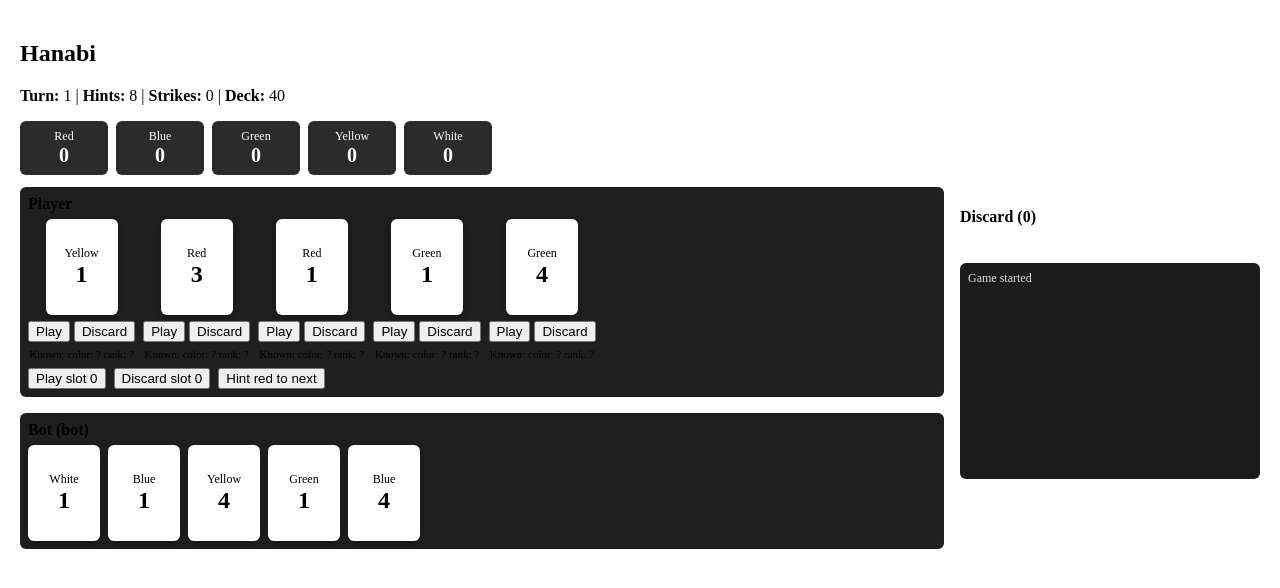
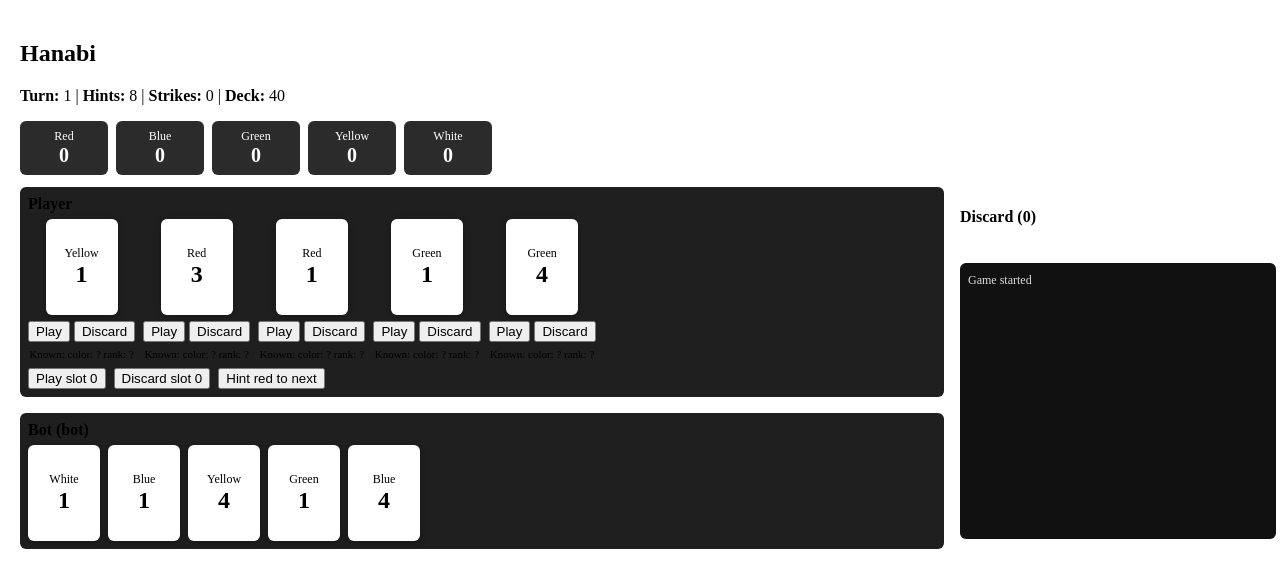
Before and after one commit to noirka/Hanabi-game, a React (Vite) app in the folder hanabi-online/frontend/: page / in a window 1280 px wide. Shown: the top 588 px of the page. Built offline with nearby package versions, Linux system fonts and the light colour scheme.

Commit message:
feat: improve GameLog UI (auto-scroll + style formatting)

```diff
--- a/hanabi-online/frontend/src/ui/GameLog.tsx
+++ b/hanabi-online/frontend/src/ui/GameLog.tsx
@@ -1,23 +1,47 @@
-import type { GameSnapshot } from "../game/types";
+import React, { useEffect, useRef } from "react";
 
 export function GameLog({ lines }: { lines: string[] }) {
+  const containerRef = useRef<HTMLDivElement | null>(null);
+
+  useEffect(() => {
+    const div = containerRef.current;
+    if (!div) return;
+    div.scrollTop = div.scrollHeight;
+  }, [lines]);
+
   return (
     <div
+      ref={containerRef}
       style={{
-        background: "#1b1b1b",
-        padding: "8px",
-        borderRadius: "6px",
-        color: "#ddd",
-        height: "200px",
+        width: "100%",
+        height: 260,
         overflowY: "auto",
-        fontSize: "12px",
+        background: "#111",
+        padding: 8,
+        borderRadius: 6,
+        fontSize: 12,
+        color: "white",
       }}
     >
-      {lines.map((line, i) => (
-        <div key={i} style={{ marginBottom: "2px" }}>
-          {line}
-        </div>
-      ))}
+      {lines.map((line, i) => {
+        const important =
+          line.includes("strike") ||
+          line.includes("discard") ||
+          line.includes("finished") ||
+          line.includes("Perfect");
+
+        return (
+          <div
+            key={i}
+            style={{
+              padding: "2px 0",
+              color: important ? "#ff5252" : "#ddd",
+            }}
+          >
+            {line}
+          </div>
+        );
+      })}
     </div>
   );
 }
```
